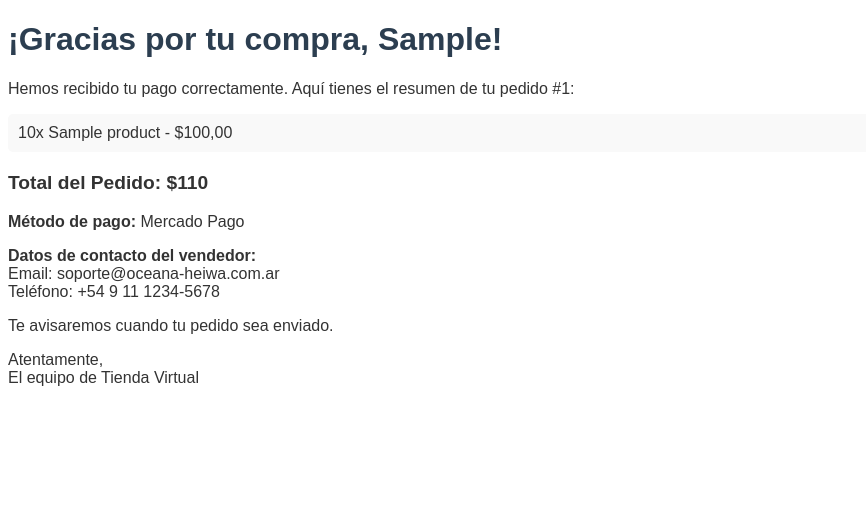
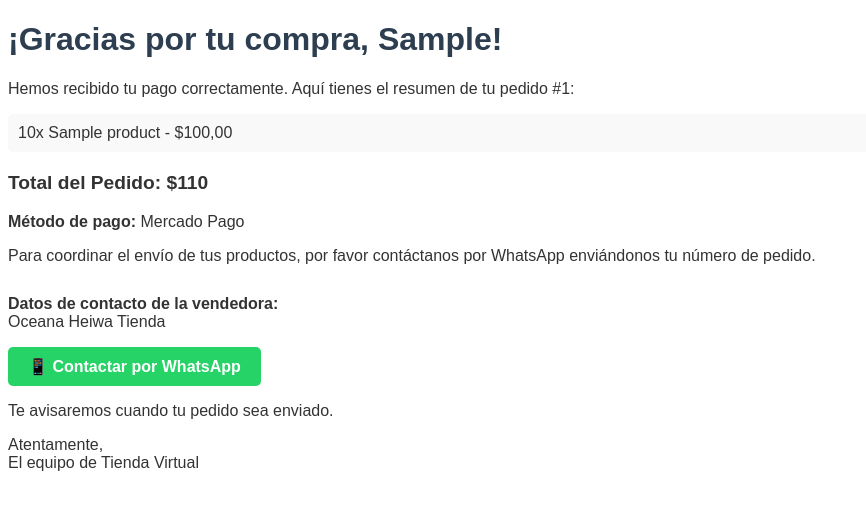
Before and after one commit to GerardodeMartini/Tienda-Oceana, a Django app: template templates/orders/email/paid_order.html in a window 1280 px wide. Shown: the top 510 px of the page, without its empty margins (0-866 px from the left). Run offline with Django 5.2, Linux system fonts and the light colour scheme; the template is opened without the code that fills it: values that come from a table or form of the project are taken from there, others are empty; tables that the repository leaves empty hold one stand-in row (values such as "Sample post").

Commit message:
feat(orders): upgrade transfer payment flow and add whatsapp links to emails

```diff
--- a/orders/views.py
+++ b/orders/views.py
@@ -35,7 +35,7 @@ def order_create(request):
             request.session['order_id'] = order.id
 
             if order.payment_method == 'transferencia':
-                process_order_completion(order)
+                send_order_emails(order, is_completed=False)
                 return redirect('orders:transfer_done')
             else:
                 # redirect for payment
@@ -165,6 +165,10 @@ def process_order_completion(order):
         if product.stock <= 10:
             low_stock_products.append(product)
 
+    send_order_emails(order, is_completed=True, low_stock_products=low_stock_products)
+
+
+def send_order_emails(order, is_completed=False, low_stock_products=None):
     # Email al comprador
     subject = f'Pedido #{order.id} confirmado - Tienda Virtual'
     html_message = render_to_string('orders/email/paid_order.html', {'order': order})
--- a/templates/orders/email/paid_order.html
+++ b/templates/orders/email/paid_order.html
@@ -50,14 +50,25 @@
     <p><strong>Método de pago:</strong> {{ order.get_payment_method_display }}</p>
 
     {% if order.payment_method == 'transferencia' %}
-    <p>Para completar tu compra, por favor transfiere el total a la siguiente cuenta y envíanos el comprobante
-        respondendiendo a este correo.</p>
-    <p><strong>CBU / ALIAS:</strong> oceanatienda.mp <em>(o el alias que corresponda)</em></p>
+    <p>Para confirmar tu compra, debes transferir el total a la siguiente cuenta y enviarnos el comprobante tocando el
+        botón de WhatsApp debajo. Una vez verificado el pago procederemos con el envío.</p>
+    <p style="background: #eef2f3; padding: 10px; border-radius: 5px;">
+        <strong>ALIAS:</strong> [ALIAS A CONFIRMAR] <em>(Próximamente)</em><br>
+        <strong>CBU/CVU:</strong> [CBU A CONFIRMAR]<br>
+        <strong>Titular:</strong> [TITULAR A CONFIRMAR]
+    </p>
+    {% else %}
+    <p>Para coordinar el envío de tus productos, por favor contáctanos por WhatsApp enviándonos tu número de pedido.</p>
     {% endif %}
 
-    <p><strong>Datos de contacto del vendedor:</strong><br>
-        Email: soporte@oceana-heiwa.com.ar<br>
-        Teléfono: +54 9 11 1234-5678</p>
+    <div style="margin-top: 30px;">
+        <p><strong>Datos de contacto de la vendedora:</strong><br>
+            Oceana Heiwa Tienda</p>
+        <a href="https://wa.me/5493512160900?text={{ 'Hola! Vengo de la tienda web. Mi número de pedido es #'|urlencode }}{{ order.id }}"
+            style="display: inline-block; background-color: #25D366; color: white; padding: 10px 20px; text-decoration: none; border-radius: 5px; font-weight: bold;">
+            📱 Contactar por WhatsApp
+        </a>
+    </div>
 
     <p>Te avisaremos cuando tu pedido sea enviado.</p>
 
```
Also changed, not shown: templates/orders/payment/transfer_done.html (+18 -4 lines).
